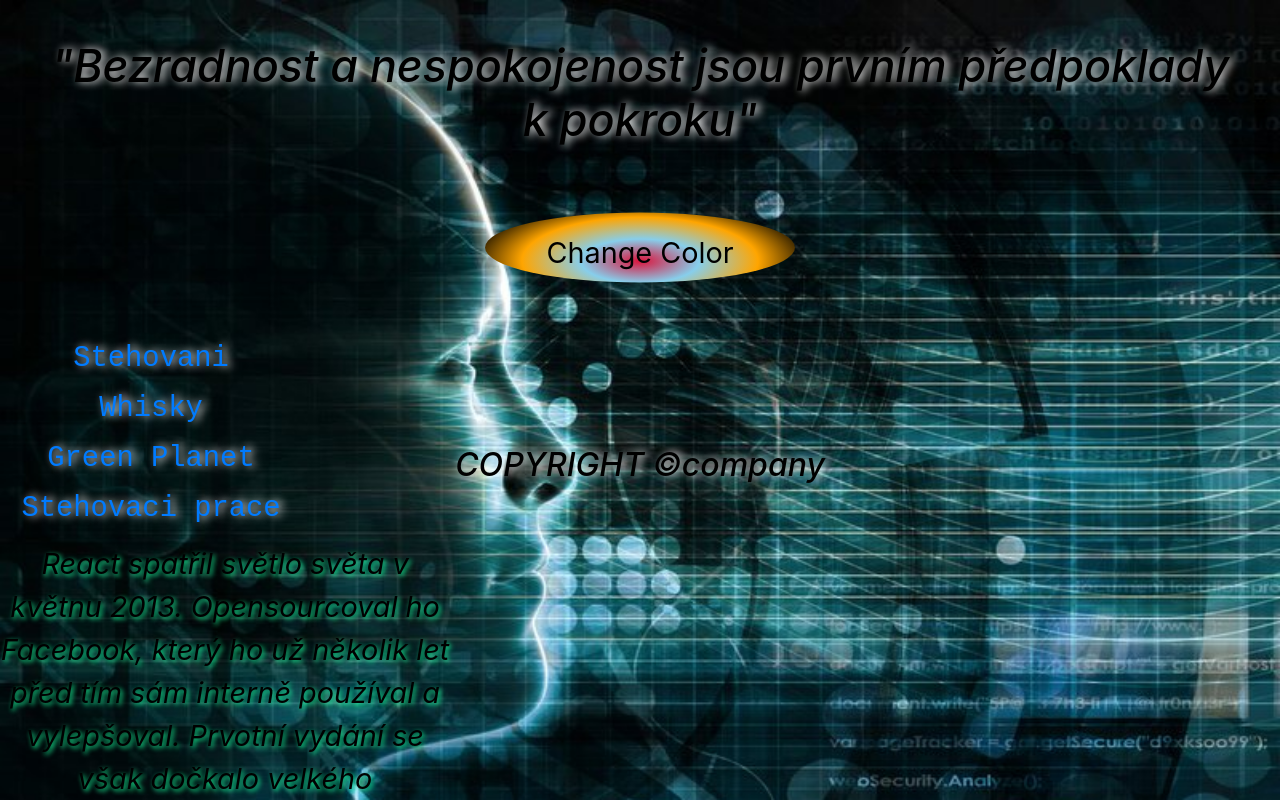
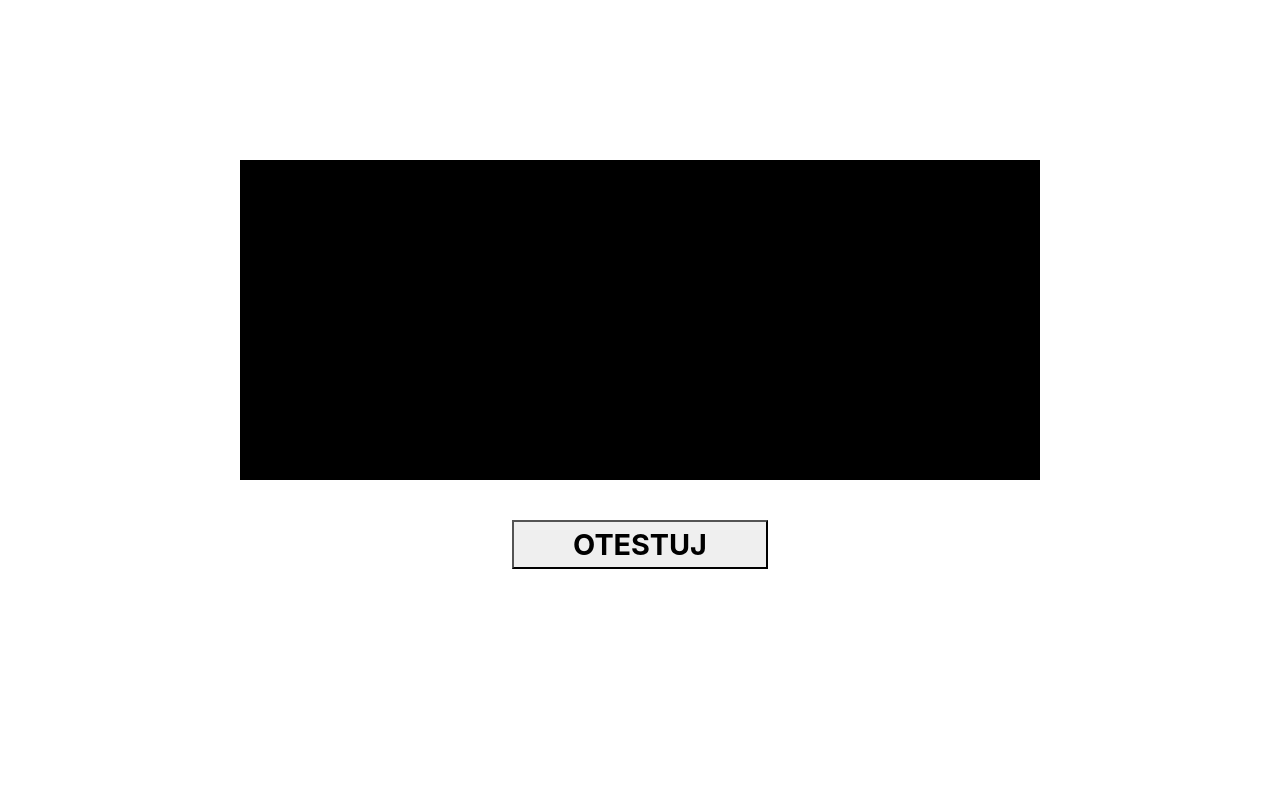
Before and after one commit to dusanfedor/sdw, a React (Create React App) app: page /first#/second in a window 1280 px wide. Shown: the top 802 px of the page. Built offline with nearby package versions, Linux system fonts and the light colour scheme.

Commit message:
adding test console

```diff
--- a/src/App.js
+++ b/src/App.js
@@ -8,10 +8,10 @@ function App() {
   return (
     <Switch>
       <Route exact path="/">
-        <Redirect to="/first" />
+        <Redirect to="/second" />
       </Route>
       <Route exact path="/">
-        <Redirect to="/first" />
+        <Redirect to="/second" />
       </Route>
       <Route exact path="/first" component={FirstPage} />
       <Route exact path="/second" component={SecondPage} />
--- a/src/pages/SecondPage/SecondPage.js
+++ b/src/pages/SecondPage/SecondPage.js
@@ -2,71 +2,22 @@ import React, { useState } from "react";
 import "../pages.css";
 
 function SecondPage() {
-  const [myColor, setMyColor] = useState("black");
+  const [vysledok, zmenVysledok] = useState(null);
 
-  const setRandomColor = () => {
-    const randomColor = "#" + (((1 << 24) * Math.random()) | 0).toString(16);
-    setMyColor(randomColor);
-  };
+  function otestuj() {
+    // PRIESTOR NA TESTOVANIE
+
+    zmenVysledok("test");
+  }
 
   return (
-    <div className="body1" style={{ color: myColor }}>
-      <h1>"Bezradnost a nespokojenost jsou prvním předpoklady k pokroku"</h1>
-      <button className="button1" onClick={setRandomColor}>
-        <p id="chngClrBtnText">Change Color</p>
-      </button>
-      <div className="container1">
-        <div className="row">
-          <nav className="col-md-auto navbar">
-            <ul className="navbar-nav">
-              <li className="nav-item">
-                <a
-                  className="nav-link"
-                  href="https://doprava-oprava.jednoduse.cz/"
-                >
-                  Stehovani
-                </a>
-              </li>
-              <li className="nav-item">
-                <a className="nav-link" href="https://angel-wings19.webnode.cz">
-                  Whisky
-                </a>
-              </li>
-              <li className="nav-item">
-                <a
-                  className="nav-link"
-                  href="https://doprava-oprava.cz/?preview_id=233&preview_nonce=21ef8c292f&_thumbnail_id=-1&preview=true"
-                >
-                  Green Planet
-                </a>
-              </li>
-              <li className="nav-item">
-                <a
-                  className="nav-link"
-                  href="https://stehovaci-prace9.webnode.cz"
-                >
-                  Stehovaci prace
-                </a>
-              </li>
-            </ul>
-          </nav>
-          <div className="col contentText">
-            React spatřil světlo světa v květnu 2013. Opensourcoval ho Facebook,
-            který ho už několik let před tím sám interně používal a vylepšoval.
-            Prvotní vydání se však dočkalo velkého výsměchu. Odezva byla tak
-            špatná, že Facebook chvíli uvažoval i o jeho stáhnutí. Terčem
-            kritiky se stalo především míchání "HTML a programování". Podobné
-            obavy nedávno vyjádřili i někteří prominentní čeští webaři. Postupně
-            se však ukázalo, že došlo k pouze nepochopení základního konceptu a
-            nejen FE vývojáři si začli rychle osvojovat a užívat nové
-            fundamenty, které React přinesl.
-            <p>
-              V případě , že Vás naše stránka zaujala neváhejte nas kontakovat
-            </p>
-          </div>
-        </div>
+    <div className="body">
+      <div className="result">{vysledok}</div>
+      <div className="testing">
+        <button onClick={otestuj}>
+          <b>OTESTUJ</b>
+        </button>
       </div>
-      <h2>COPYRIGHT ©company</h2>
     </div>
   );
 }
--- a/src/pages/pages.css
+++ b/src/pages/pages.css
@@ -8,96 +8,25 @@ img {
   height: 100%;
 }
 
-h1,
-h2 {
-  text-shadow: white 4px 0 8px;
-  padding: 2.5rem;
-  font-size: 2.8rem;
-  font-style: italic;
-}
-
-h2 {
-  font-size: 2rem;
-}
-
-h5 {
-  background: content-box radial-gradient(#dc143c, #87ceeb, orange, #000, green);
-  width: 350px;
-  height: 130px;
-  clip-path: ellipse(155px 35px at 50% 40%);
-}
-
-li {
-  font-family: "Courier New", Courier, monospace;
-  text-shadow: white 4px 0 9px;
-  width: 300px;
-  height: 50px;
-  display: flex;
-  flex-direction: row;
-  align-items: center;
-  justify-content: center;
-}
-
-#chngClrBtnText {
-  margin-bottom: 1rem;
-}
-
-.body1 {
+.body {
   font-size: 1.8rem;
   text-align: center;
-  background: url("../img/pokrok_img.jpg");
-  background-size: cover;
-  background-attachment: fixed;
-  background-repeat: no-repeat;
   min-height: 100vh;
   max-width: 100vw;
 }
 
-.button1 {
-  background: content-box radial-gradient(#dc143c, #87ceeb, orange, #000, green);
-  width: 350px;
-  height: 130px;
-  clip-path: ellipse(155px 35px at 50% 40%);
-}
-
-.contentText {
-  font-style: italic;
-  text-shadow: 2px 2px 5px rgb(23, 247, 154);
-}
-
-.container1 {
-  max-width: 100%;
-}
-
-.navbar {
-  align-items: baseline;
-}
-
-.navbar-nav {
-  width: 100%;
-  align-items: center;
-}
-
 .result {
-  height: 10rem;
+  height: 20rem;
   width: 50rem;
   margin: auto;
-  margin-top: 2.5rem;
+  background-color: black;
+  margin-top: 10rem;
+  margin-bottom: 2.5rem;
   display: flex;
   justify-content: center;
   align-items: center;
-  border: 0.2rem solid green;
-  font-size: 5rem;
-  color: red;
-}
-
-.flags {
-  display: inline;
-}
-
-.row {
-  display: flex;
-  flex-wrap: wrap;
+  font-size: 2.5rem;
+  color: white;
 }
 
 .col {
@@ -105,8 +34,6 @@ li {
   flex-grow: 1;
   max-width: 100%;
 }
-
-/* First Page Start */
 
 .col-2,
 .col-4,
@@ -124,7 +51,15 @@ li {
   justify-content: center;
 }
 
+.testing {
+  width: 20%;
+  display: block;
+  margin: auto;
+}
+
 .row {
+  display: flex;
+  flex-wrap: wrap;
   height: 5rem;
   width: 30rem;
   border: black;
```
